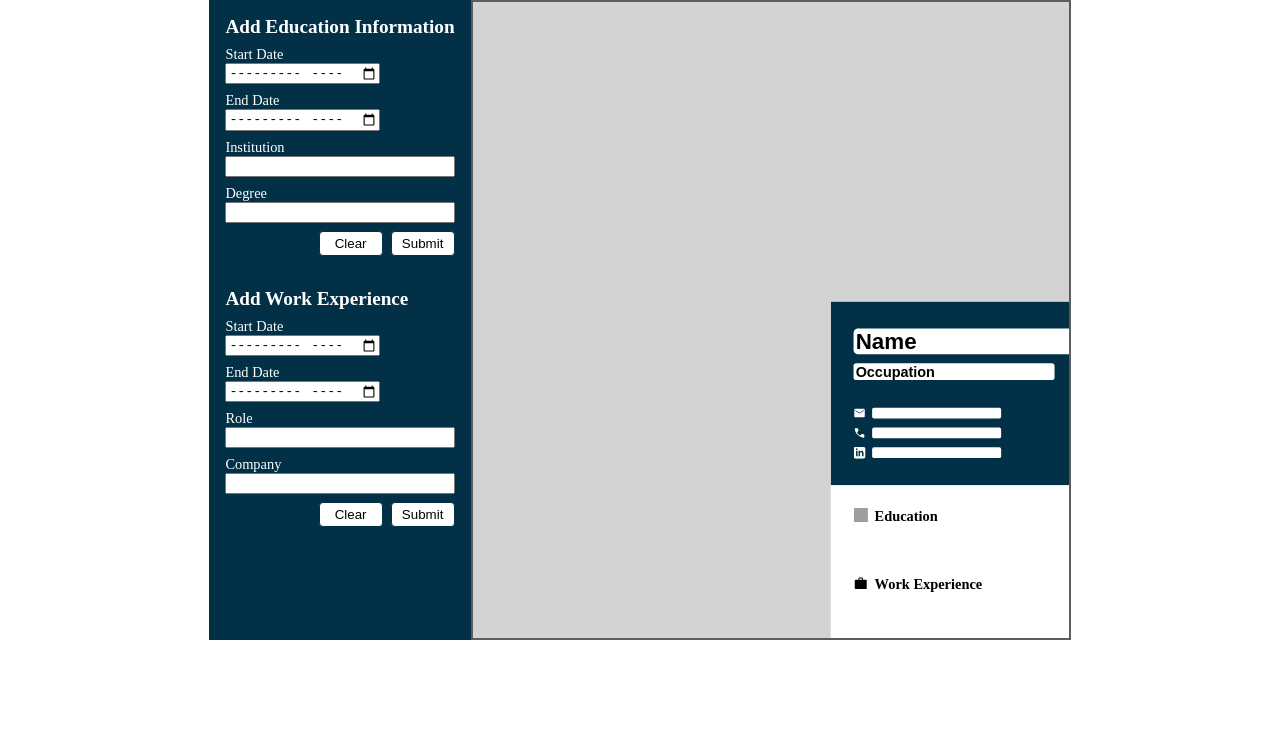
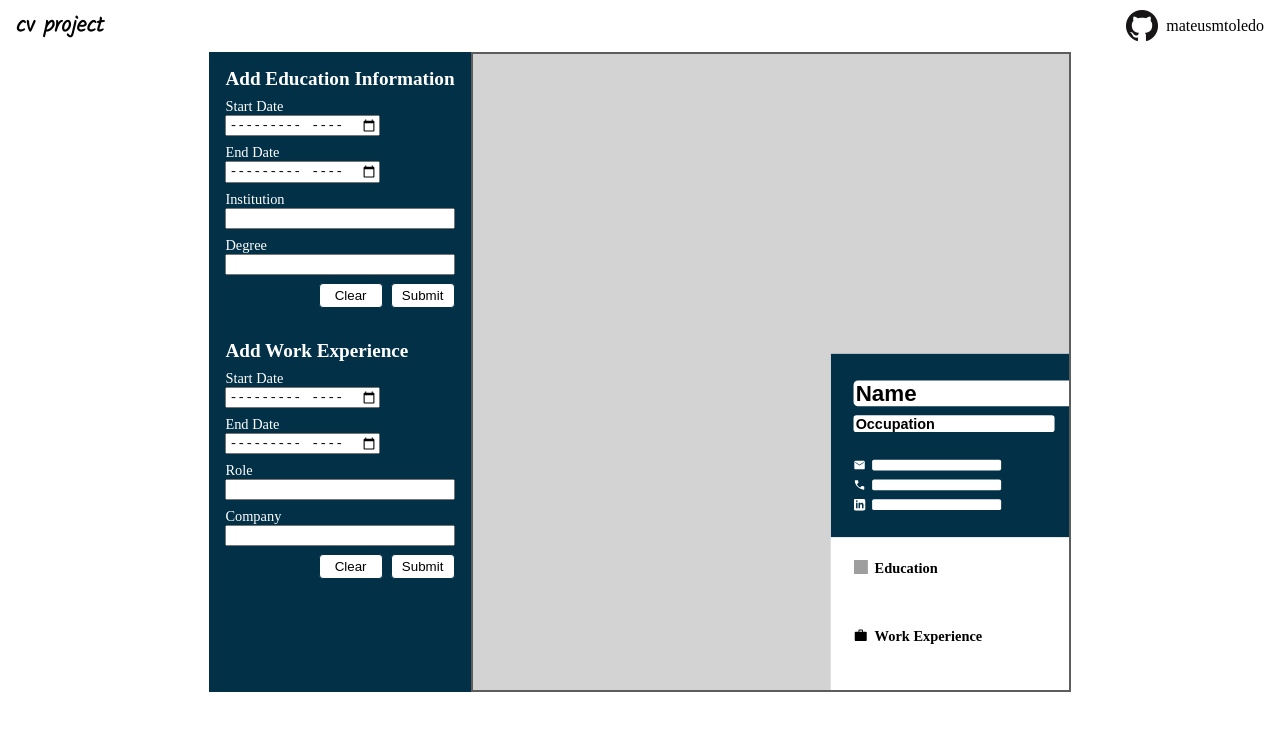
Before and after one commit to mateusmtoledo/cv-project, a React (Create React App) app: page / in a window 1280 px wide. Shown: the top 730 px of the page. Built offline with nearby package versions, Linux system fonts and the light colour scheme; grey boxes are pictures that could not be loaded.

Commit message:
Add header

```diff
--- a/public/index.css
+++ b/public/index.css
@@ -1,3 +1,5 @@
+@import url('https://fonts.googleapis.com/css2?family=Kalam:wght@300&display=swap');
+
 *, *::before, *::after {
   box-sizing: border-box;
   margin: 0;
@@ -5,6 +7,25 @@
 
 :root {
   font-size: 16px;
+}
+
+header {
+  display: flex;
+  justify-content: space-between;
+  padding: 8px 16px;
+}
+
+header h1 {
+  font-size: 1.4rem;
+  font-family: 'Kalam', cursive;
+}
+
+.github-link {
+  display: flex;
+  align-items: center;
+  gap: 8px;
+  color: black;
+  text-decoration: none;
 }
 
 main {
--- a/src/App.js
+++ b/src/App.js
@@ -1,12 +1,14 @@
 import { Component } from "react";
 import CvGenerator from "./components/cvGenerator";
+import Header from "./components/header";
 
 class App extends Component {
   render() {
     return (
-      <main>
+      <>
+        <Header />
         <CvGenerator />
-      </main>
+      </>
     );
   }
 }
--- a/src/components/cvGenerator.js
+++ b/src/components/cvGenerator.js
@@ -24,13 +24,13 @@ class CvGenerator extends Component {
 
   render() {
     return (
-      <>
+      <main>
         <div className="forms">
           <EducationForm addNewInfo={this.addNewInfo} />
           <WorkForm addNewInfo={this.addNewInfo} />
         </div>
         <CvPreview educationInfo={this.state.educationInfo} workInfo={this.state.workInfo} />
-      </>
+      </main>
     );
   }
 }
--- /dev/null
+++ b/src/components/header.js
@@ -0,0 +1,18 @@
+import { Component } from "react";
+import GITHUB_ICON from "../icons/github.png";
+
+class Header extends Component {
+  render() {
+    return (
+      <header>
+        <h1>cv project</h1>
+        <a className="github-link" href="https://github.com/mateusmtoledo">
+          <img width="32px" height="32px" src={GITHUB_ICON} alt="GitHub" />
+          <p>mateusmtoledo</p>
+        </a>
+      </header>
+    );
+  }
+}
+
+export default Header;
```
Also changed, not shown: src/icons/github.png (added).
